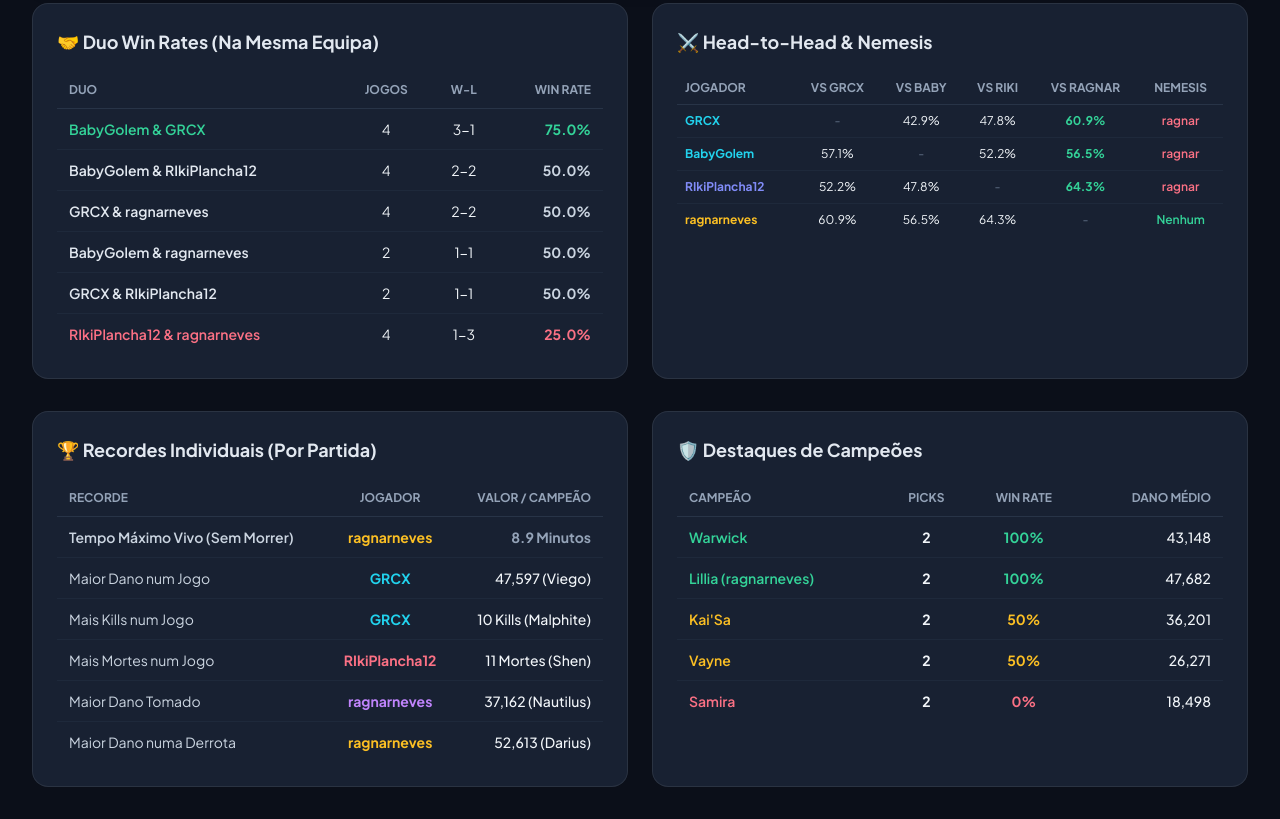
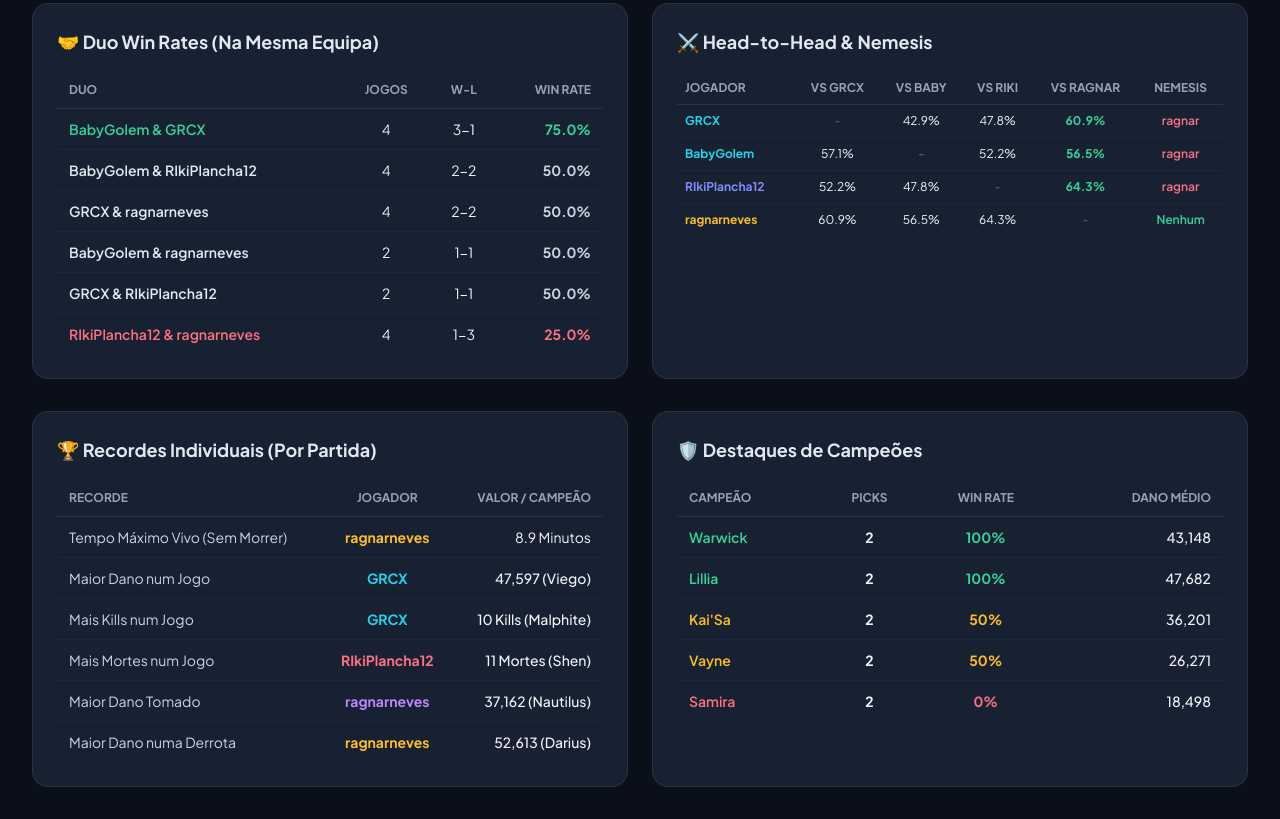
Before and after one commit to rrneves1975-hash/lol-2v2-stats, a plain HTML site: page index.html in a window 1280 px wide. Shown: the part 1460-2279 px from the top of the page. Drawn offline with nearby package versions, Linux system fonts and the light colour scheme.

```diff
--- a/index.html
+++ b/index.html
@@ -325,9 +325,9 @@
                         </thead>
                         <tbody class="divide-y divide-slate-800">
                             <tr class="hover:bg-slate-800/30">
-                                <td class="py-2.5 px-3 text-slate-300 font-semibold">Tempo Máximo Vivo (Sem Morrer)</td>
+                                <td class="py-2.5 px-3 text-slate-300">Tempo Máximo Vivo (Sem Morrer)</td>
                                 <td class="py-2.5 px-3 text-center font-bold text-amber-400">ragnarneves</td>
-                                <td class="py-2.5 px-3 text-right font-bold text-slate-400">8.9 Minutos</td>
+                                <td class="py-2.5 px-3 text-right font-medium-400">8.9 Minutos</td>
                             </tr>
                             <tr class="hover:bg-slate-800/30">
                                 <td class="py-2.5 px-3 text-slate-300">Maior Dano num Jogo</td>
@@ -382,7 +382,7 @@
                                 <td class="py-2.5 px-3 text-right font-medium">43,148</td>
                             </tr>
                             <tr class="hover:bg-slate-800/30">
-                                <td class="py-2.5 px-3 font-semibold text-emerald-400">Lillia (ragnarneves)</td>
+                                <td class="py-2.5 px-3 font-semibold text-emerald-400">Lillia</td>
                                 <td class="py-2.5 px-3 text-center font-bold">2</td>
                                 <td class="py-2.5 px-3 text-center text-emerald-400 font-bold">100%</td>
                                 <td class="py-2.5 px-3 text-right font-medium">47,682</td>
```
